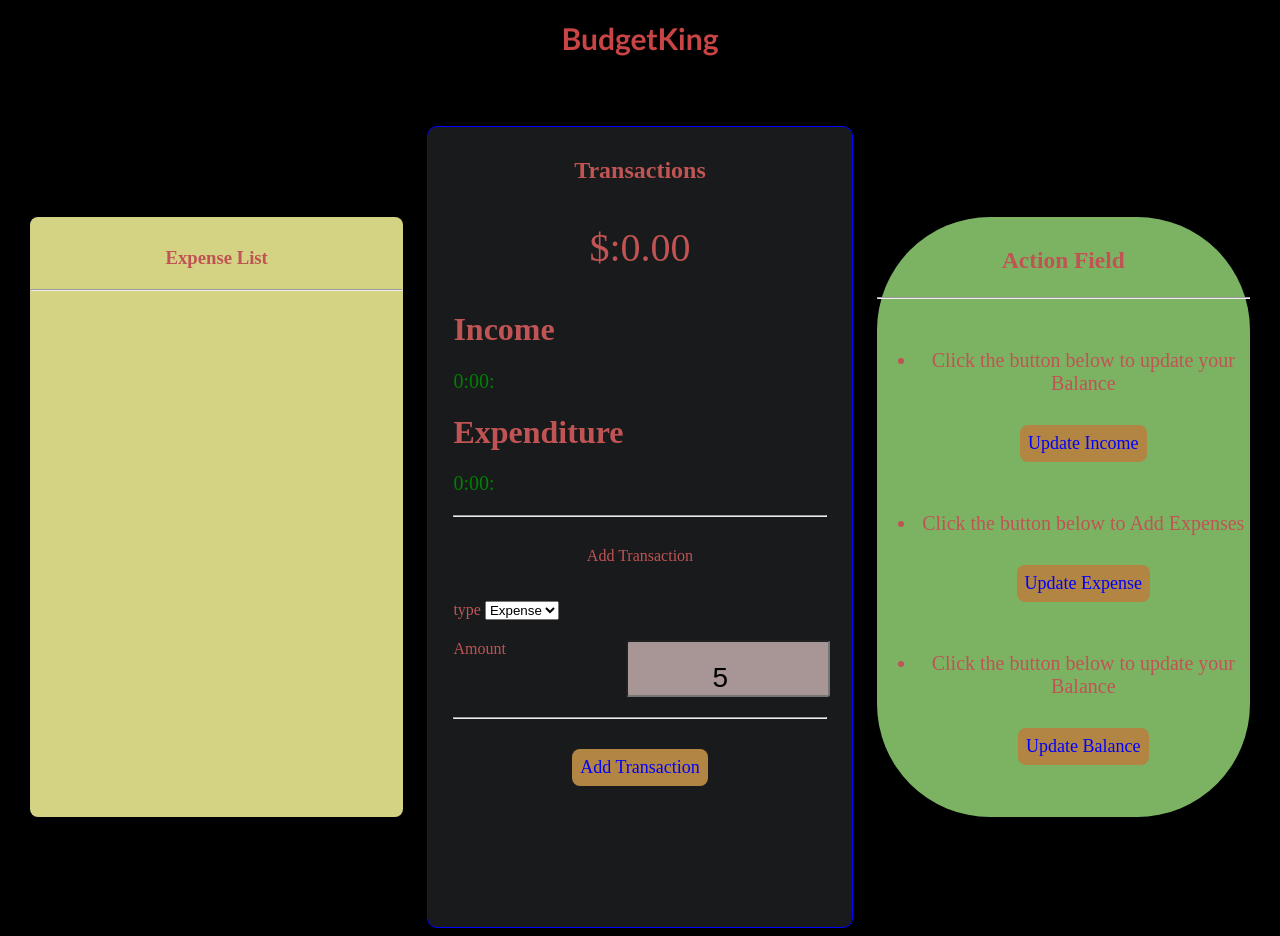
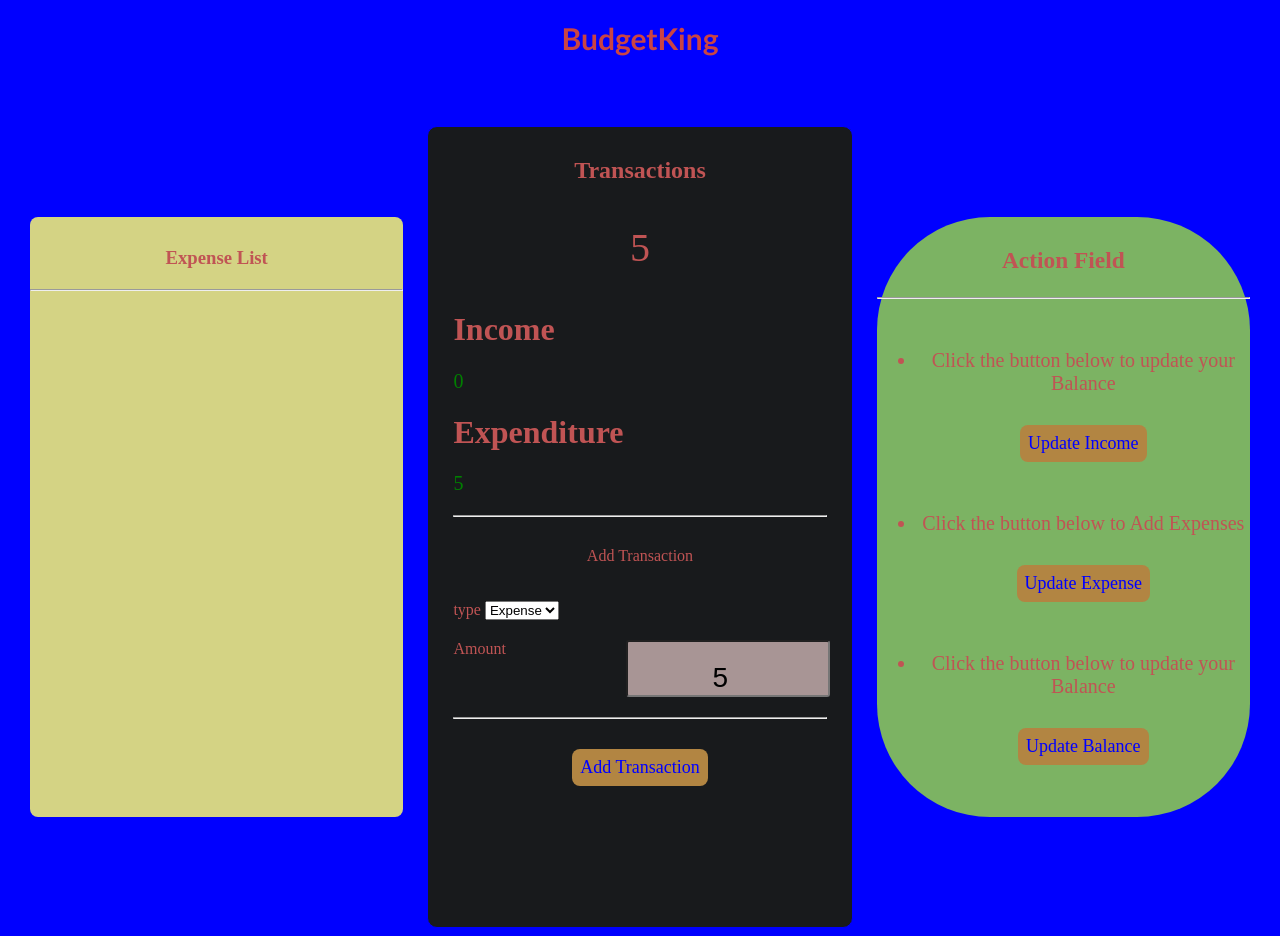
Before and after one commit to Festus-Okafor/sba316_BudgetKing-app, a plain HTML site: page index.html in a window 1280 px wide. Both pictures are taken after typing "5" into the empty fields and a click on the button "Add Transaction". Drawn offline with Linux system fonts and the light colour scheme.

Commit message:
add transaction feature updated

```diff
--- a/app.js
+++ b/app.js
@@ -1,6 +1,6 @@
 
 const body = document.createElement('body');
-document.body.style.backgroundColor = "black";
+document.body.style.backgroundColor = "blue";
 const updateIncomeBtn = document.getElementById("updateIncomeBtn")
 const updateExpenseBtn = document.getElementById("updateExpenseBtn")
 const updateBalanceBtn = document.getElementById("updateBalanceBtn")
@@ -11,14 +11,20 @@ const submitBtn = document.getElementById("submitBtn")
 const new_income = document.getElementById("new_income")
   const new_expense = document.getElementById("new_expense")
   const selectElement = document.getElementById("select")
-  const selectedValue =  selectElement.value;
+  let selectedValue =  selectElement.value;
 
  //display = "";
- /* input.addEventListener('input' , function(e){
+  input.addEventListener('input' , function(e){
      display.textContent = e.target.value;
- }) */
+ })
 
-/* submitBtn.addEventListener('click' ,(e) =>{
+
+
+
+
+ submitBtn.addEventListener('click' ,(e) =>{
+   console.log(selectedValue)
+   selectedValue =  selectElement.value;
    if(selectedValue === "Income"){
       const value = input.value;
       const myIncome = Number(new_income.innerText)+ Number(value)
@@ -27,12 +33,13 @@ const new_income = document.getElementById("new_income")
 
 })
 submitBtn.addEventListener('click' ,(e) =>{
+   selectedValue =  selectElement.value;
    if(selectedValue === "Expense"){
       const value = input.value;
       const myExpense = Number(new_expense.innerText)+ Number(value)
       new_expense.innerText = myExpense;
-}}
- */
+}})
+
 
 
 
--- a/index.html
+++ b/index.html
@@ -18,11 +18,11 @@
       <!--------------------->
       <div class="cont2">
         <h2>Transactions</h2>
-        <div id="display">$:0.00</div>
+        <div id="display">0</div>
         <h1>Income</h1>
-        <div id="new_income">0:00:</div>
+        <div id="new_income">0</div>
         <h1>Expenditure</h1>
-        <div id="new_expense">0:00:</div>
+        <div id="new_expense">0</div>
         <hr />
         <p>Add Transaction</p>
         <div id="selectTransaction>">
@@ -61,7 +61,7 @@
         </ul>
         <ul>
           <li>Click the button below to Add Expenses</li>
-          <button id="updatEexpenseBtn">Update Expense</button>
+          <button id="updateExpenseBtn">Update Expense</button>
         </ul>
         <ul>
           <li>Click the button below to update your Balance</li>
```
